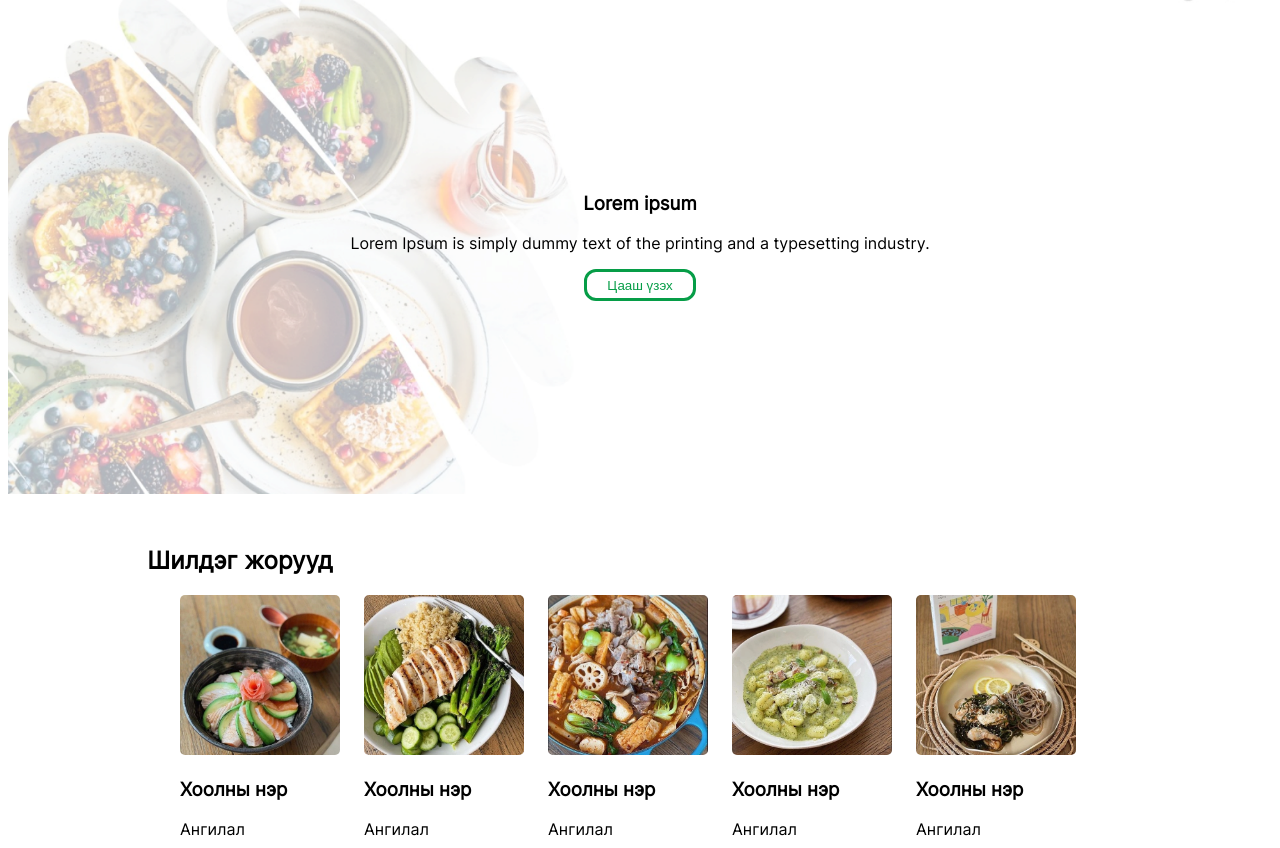
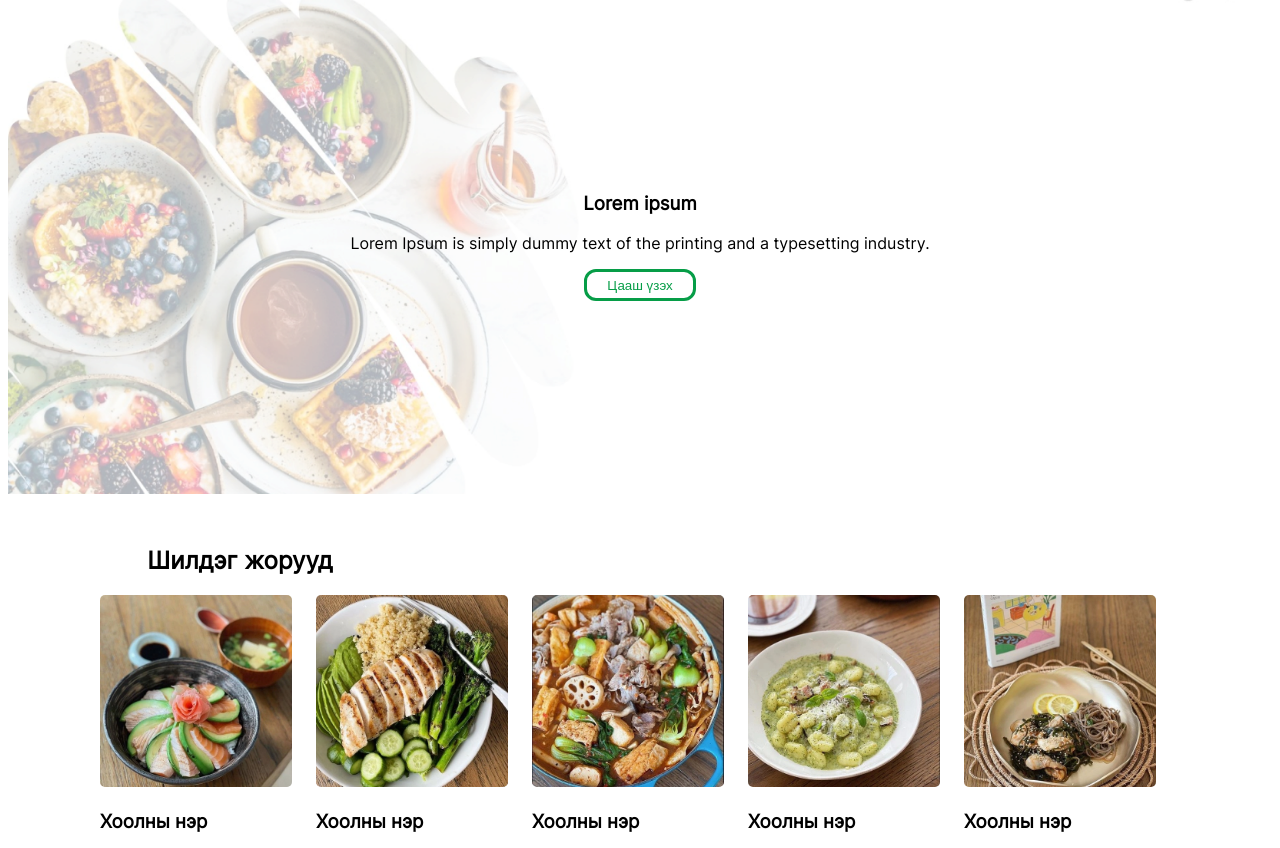
Before and after one commit to otgnsrn/otgnsrn.github.io, a plain HTML site: page index3.html in a window 1280 px wide. Shown: the part 63-911 px from the top of the page. Drawn offline with Linux system fonts and the light colour scheme.

Commit message:
Update index3.css

```diff
--- a/index3.css
+++ b/index3.css
@@ -23,12 +23,11 @@
     --rem_3: 3rem;
     --rem_4: 4rem;
     --rem_5: 5rem;
-    --rem_10: 10rem;
+    --rem_10: 12rem;
     --rem_30: 30rem;
     --rem_35: 35rem;
     --rem_50: 50rem;
     --rem_7: 7rem;
-    --rem_10: 10rem;
     --rem_15: 15rem;
     --rem_23: 23rem;
     --rem_25: 2.5rem;
```
